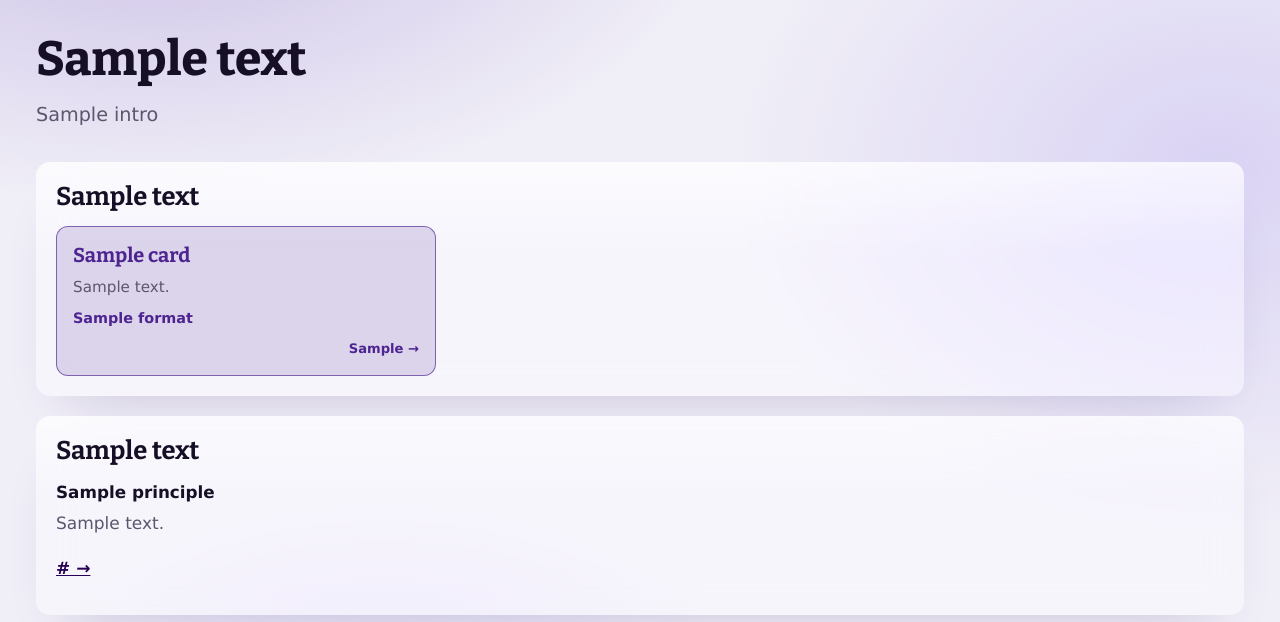
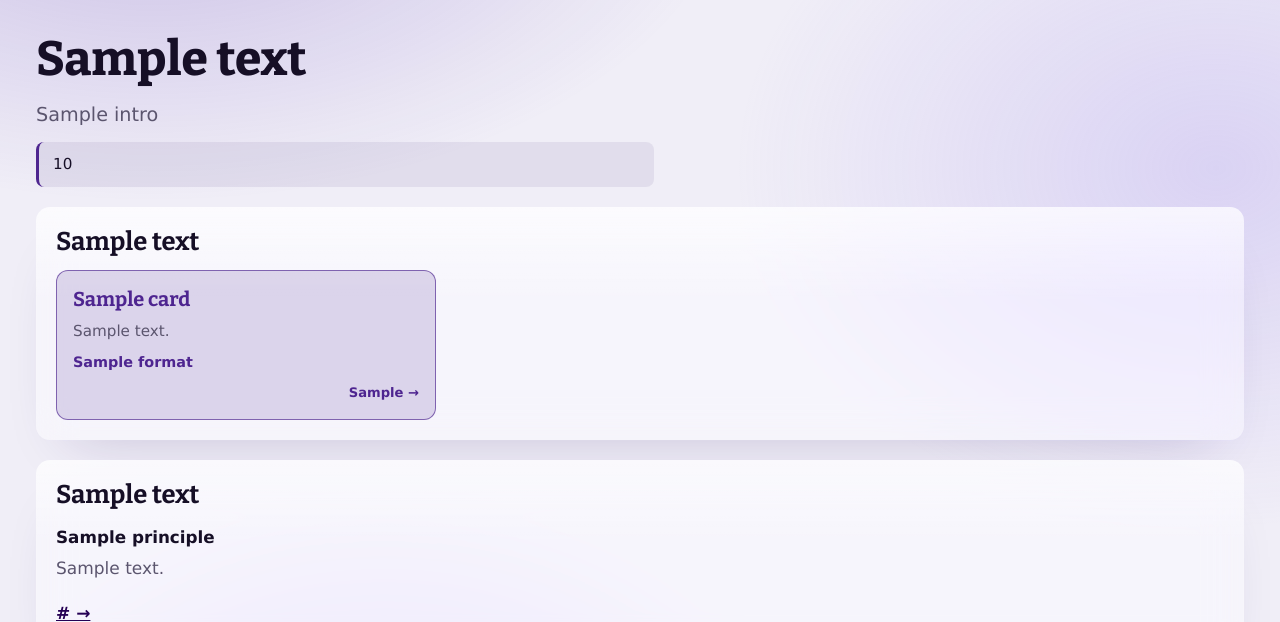
Before and after one commit to brasil-facil/brasil_facil, a Python web app: template site_src/templates/home.html in a window 1280 px wide. Shown: the part 72-694 px from the top of the page. Run offline with Jinja, Linux system fonts and the light colour scheme; the template is opened without the code that fills it: most values are stand-ins (such as "Sample title", 1, 10 or a date in 2020); some web fonts are replaced.

Commit message:
Início e Economia: aviso de que o retrato ainda não está completo
Nota curta, com fundo roxo suave, sob a introdução das duas páginas (PT e
EN). Texto em work_in_progress no arquivo de cada página.

Co-Authored-By: Claude Opus 5.5 <noreply@anthropic.com>

```diff
--- a/site_src/static/style.css
+++ b/site_src/static/style.css
@@ -950,3 +950,15 @@ th {
 .accent {
   color: var(--accent);
 }
+
+/* "This is not the whole picture yet": a soft purple note under the intro. */
+.note-wip {
+  max-width: 64ch;
+  margin: 12px 0 0;
+  padding: 10px 14px;
+  border-left: 3px solid var(--accent);
+  border-radius: 8px;
+  background: var(--brand-soft);
+  color: var(--fg);
+  font-size: 0.95rem;
+}
--- a/site_src/templates/home.html
+++ b/site_src/templates/home.html
@@ -6,6 +6,9 @@
   <section class="hero home-hero">
     <h1>{{ text.title }}</h1>
     <p class="lede">{{ text.intro }}</p>
+    {% if text.work_in_progress is defined %}
+      <p class="note-wip">{{ text.work_in_progress }}</p>
+    {% endif %}
   </section>
 
   {# One card per section: the live ones link to their page, the others are
--- a/site_src/templates/section.html
+++ b/site_src/templates/section.html
@@ -9,6 +9,9 @@
       <p class="eyebrow">{{ s.updated_on.format(date=updated) }}</p>
       <h1>{{ text.question | accent }}</h1>
       <p class="lede">{{ text.intro }}</p>
+      {% if text.work_in_progress is defined %}
+        <p class="note-wip">{{ text.work_in_progress }}</p>
+      {% endif %}
     </div>
     {# How many tiles are in each state: "2 bom", "1 atenção"... #}
     <div class="status">
```
Also changed, not shown: content/en/economia/index.md (+4 -0 lines), content/en/home.md (+4 -0 lines), content/pt/economia/index.md (+4 -0 lines), content/pt/home.md (+4 -0 lines), tests/test_section_page.py (+6 -0 lines).
